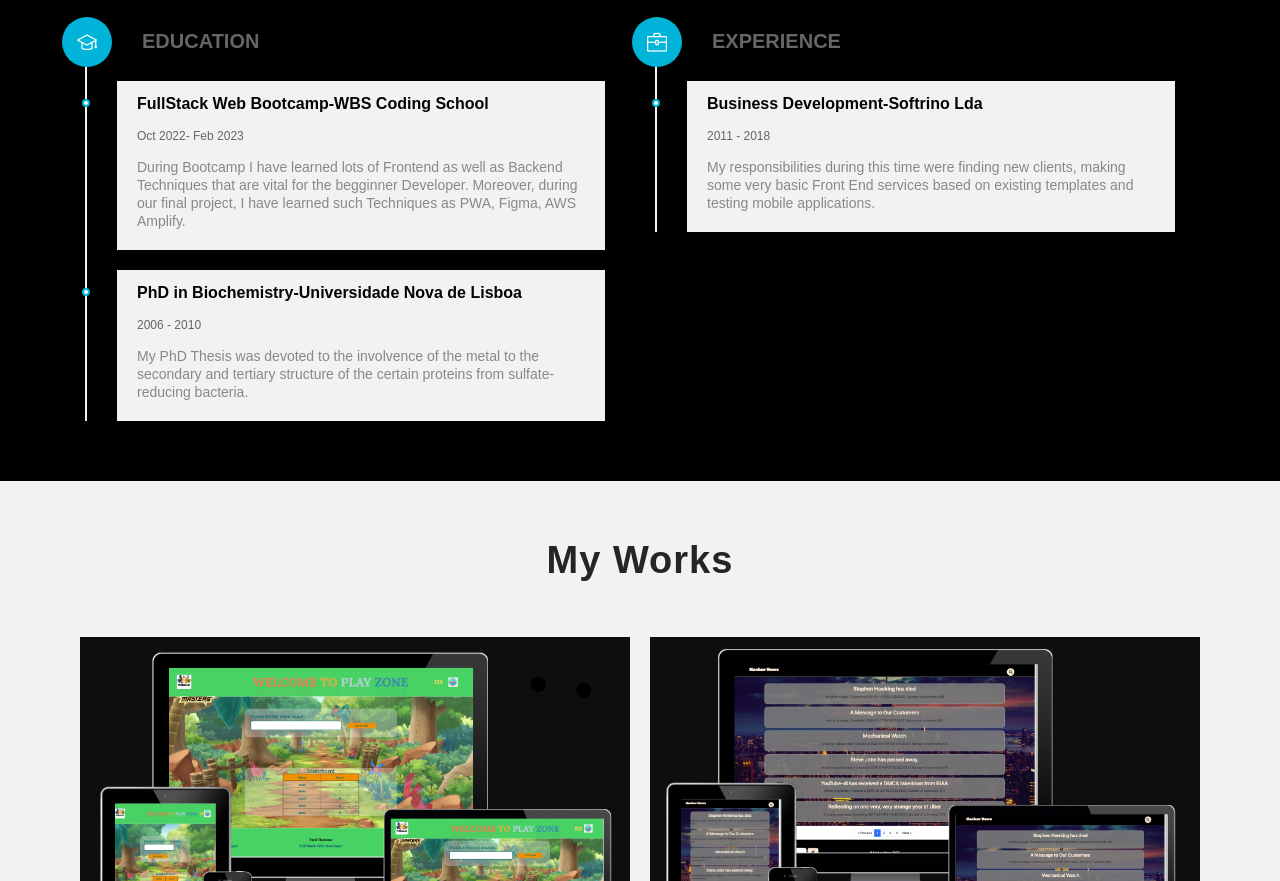
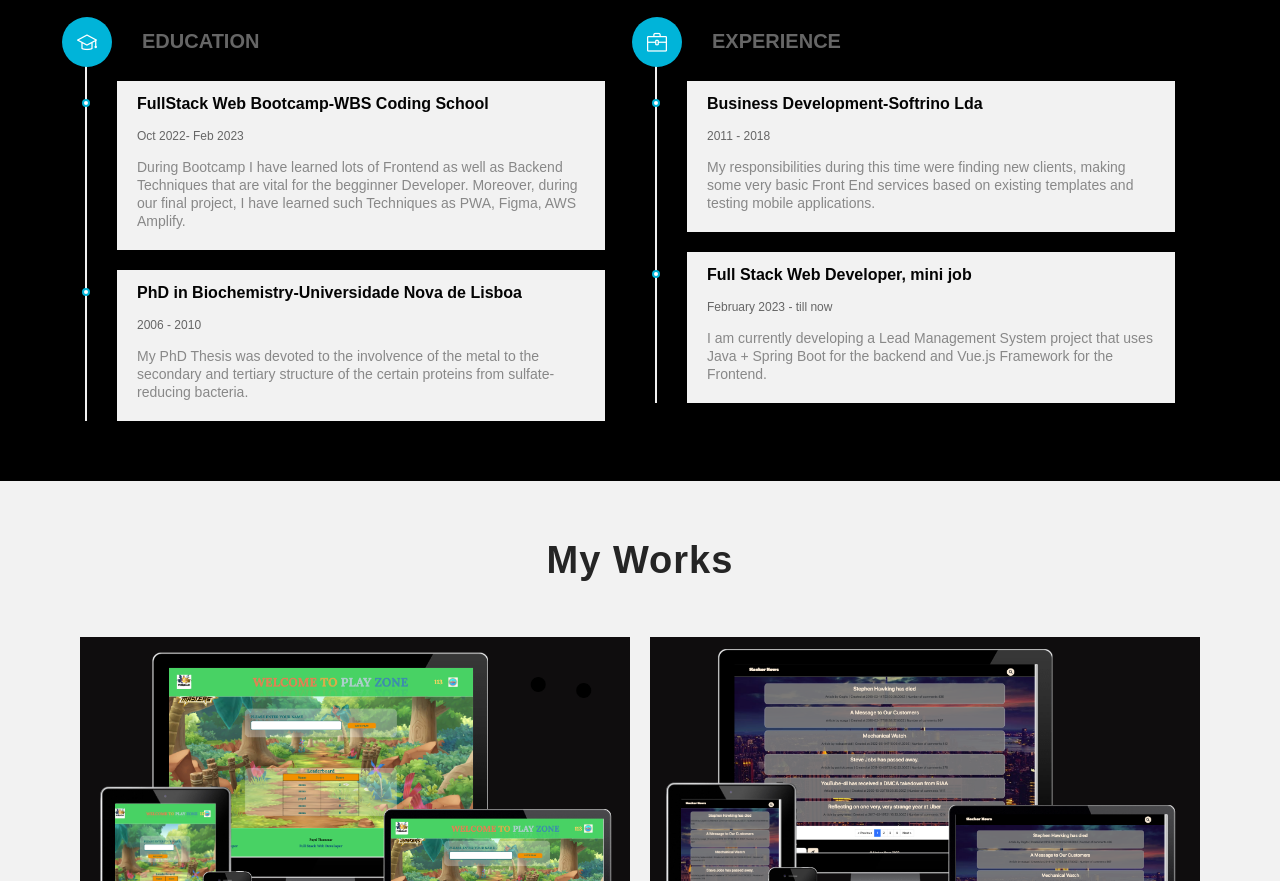
Before and after one commit to Anna-Bohun-art/portfolio, a website: page index.html in a window 1280 px wide. Shown: the part 1534-2415 px from the top of the page. Drawn offline with Linux system fonts and the light colour scheme; files whose address does not match are found by name.

Commit message:
Adding one more work experience

```diff
--- a/index.html
+++ b/index.html
@@ -352,6 +352,15 @@
                     </p>
                   </div>
                 </li>
+                <li>
+                  <div class="content-text">
+                    <h3 class="line-title">Full Stack Web Developer, mini job</h3>
+                    <span> February 2023 - till now</span>
+                    <p class="line-text">
+                      I am currently developing a Lead Management System project that uses Java + Spring Boot for the backend and Vue.js Framework for the Frontend.
+                    </p>
+                  </div>
+                </li>
               </ul>
             </div>
           </div>
```
